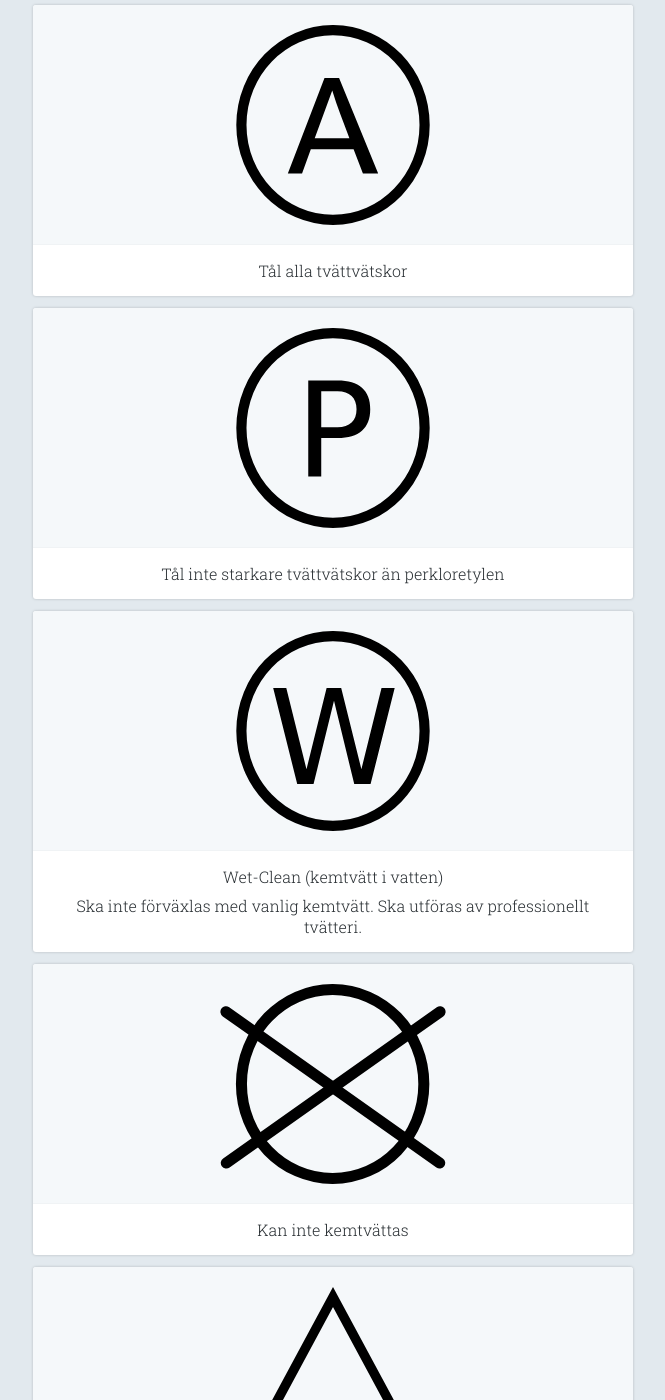
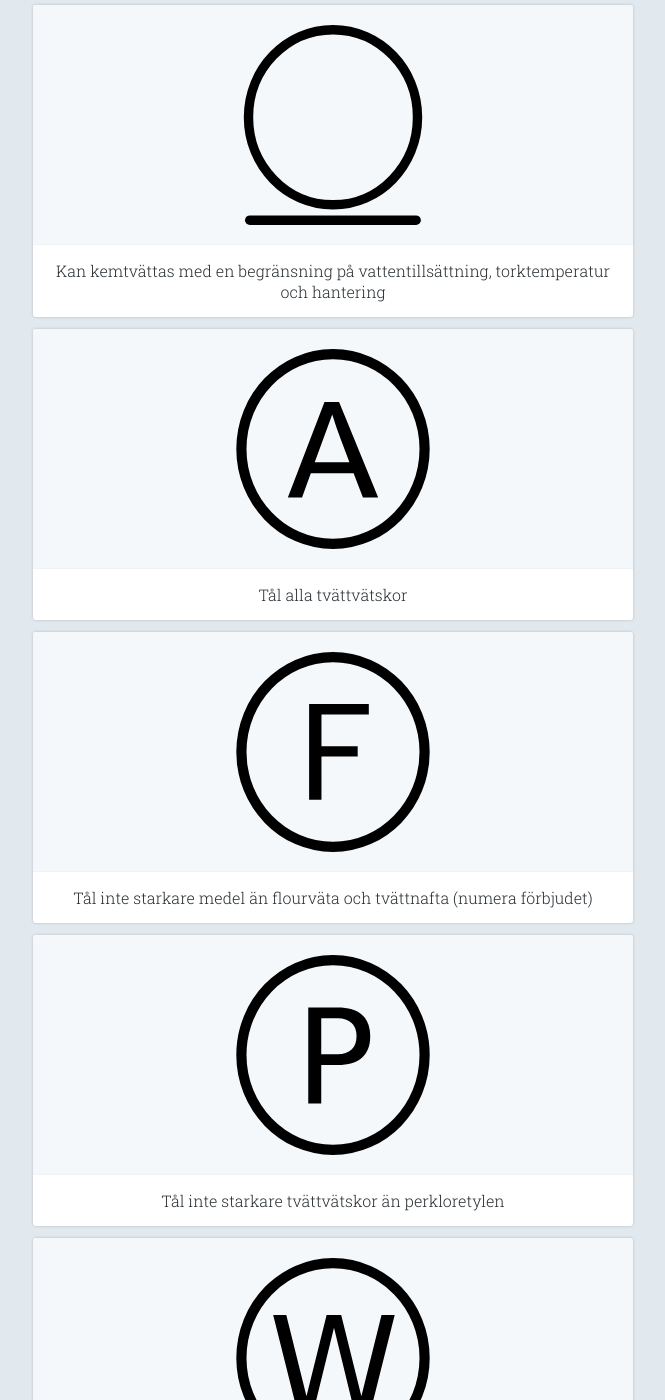
Before and after one commit to zykadelic/Tvattlappen, a Jekyll site: the page built from index.html, in a window 1280 px wide and 1400 px high, scrolled down 2275 px. Shown: the whole window, without its empty margins (307-972 px from the left). Built offline with Jekyll 4.4.1, drawn with Linux system fonts in a browser that asks for light colours; some of the changed text lies outside the part shown.

Commit message:
additional care tags

```diff
--- a/_data/care_tags_by_category.yml
+++ b/_data/care_tags_by_category.yml
@@ -49,10 +49,20 @@
       image_path: /img/care-tags/dry-clean.svg
       alt_text: Cirkel
 
+    dry_clean_care:
+      description: Kan kemtvättas med en begränsning på vattentillsättning, torktemperatur och hantering
+      image_path: /img/care-tags/dry-clean-care.svg
+      alt_text: Cirkel med ett streck under
+
     dry_clean_a:
       description: Tål alla tvättvätskor
       image_path: /img/care-tags/dry-clean-a.svg
       alt_text: Cirkel med “A” i
+
+    dry_clean_f:
+      description: Tål inte starkare medel än flourväta och tvättnafta (numera förbjudet)
+      image_path: /img/care-tags/dry-clean-f.svg
+      alt_text: Cirkel med “F” i
 
     dry_clean_p:
       description: Tål inte starkare tvättvätskor än perkloretylen
@@ -84,6 +94,11 @@
       image_path: /img/care-tags/bleach-chlorine.svg
       alt_text: Tringel med “CL” i
 
+    bleach_chlorine:
+      description: Kan blekas men utan klorin
+      image_path: /img/care-tags/bleach-no-chlorine.svg
+      alt_text: Tringel med två diagonala streck genom
+
     bleach_none:
       description: Blekmedel får ej användas
       image_path: /img/care-tags/bleach-none.svg
@@ -96,6 +111,11 @@
 
 - name: Torkning
   care_tags:
+    drying_dryer_no_heat:
+      description: Torktumling utan värme
+      image_path: /img/care-tags/drying-dryer-no-heat.svg
+      alt_text: Ifylld cirkel i kvadrat
+
     drying_dryer_low:
       description: Torktumling i låg temperatur
       image_path: /img/care-tags/drying-dryer-low.svg
```
Also changed, not shown: img/care-tags/bleach-no-chlorine.svg (added), img/care-tags/dry-clean-care.svg (added), img/care-tags/dry-clean-f.svg (added), img/care-tags/drying-dryer-no-heat.svg (added).
